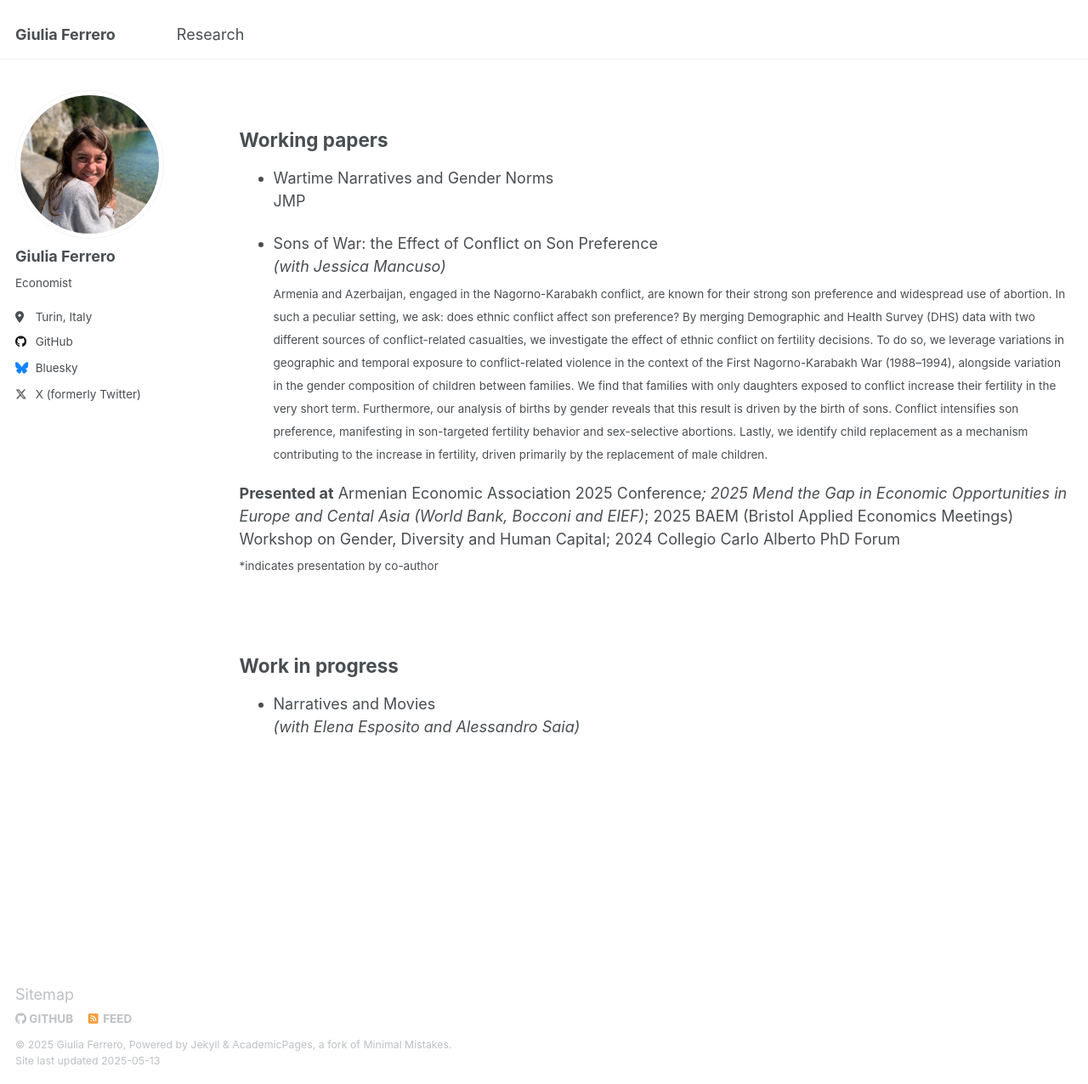
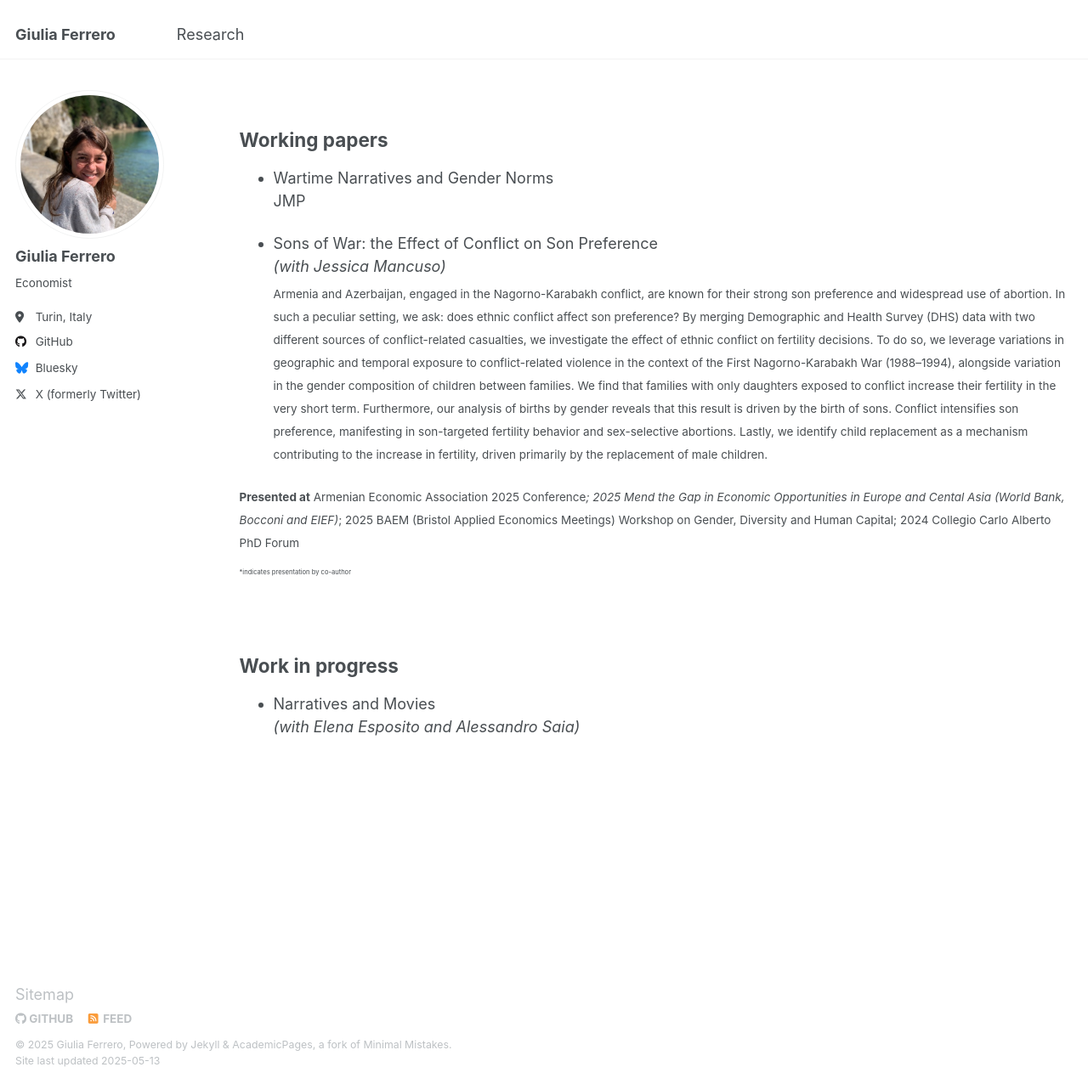
Before and after one commit to giuliferrero/giuliferrero.github.io, a Jekyll site: the page built from _pages/publications.md, in a window 1280 px wide and 1276 px high. Shown: the whole window at 85% size. Built offline with Jekyll 4.4.1, drawn with Linux system fonts in a browser that asks for light colours.

```diff
--- a/_pages/publications.md
+++ b/_pages/publications.md
@@ -25,7 +25,7 @@ Working papers
 - Sons of War: the Effect of Conflict on Son Preference<br>*(with Jessica Mancuso)* <br>
 <sub>Armenia and Azerbaijan, engaged in the Nagorno-Karabakh conflict, are known for their strong son preference and widespread use of abortion. In such a peculiar setting, we ask: does ethnic conflict affect son preference? By merging Demographic and Health Survey (DHS) data with two different sources of conflict-related casualties, we investigate the effect of ethnic conflict on fertility decisions. To do so, we leverage variations in geographic and temporal exposure to conflict-related violence in the context of the First Nagorno-Karabakh War (1988–1994), alongside variation in the gender composition of children between families. We find that families with only daughters exposed to conflict increase their fertility in the very short term. Furthermore, our analysis of births by gender reveals that this result is driven by the birth of sons. Conflict intensifies son preference, manifesting in son-targeted fertility behavior and sex-selective abortions. Lastly, we identify child replacement as a mechanism contributing to the increase in fertility, driven primarily by the replacement of male children.<sub><br>
 
-**Presented at** Armenian Economic Association 2025 Conference*; 2025 Mend the Gap in Economic Opportunities in Europe and Cental Asia (World Bank, Bocconi and EIEF)*; 2025 BAEM (Bristol Applied Economics Meetings) Workshop on Gender, Diversity and Human Capital; 2024 Collegio Carlo Alberto PhD Forum
+<sub>**Presented at** Armenian Economic Association 2025 Conference*; 2025 Mend the Gap in Economic Opportunities in Europe and Cental Asia (World Bank, Bocconi and EIEF)*; 2025 BAEM (Bristol Applied Economics Meetings) Workshop on Gender, Diversity and Human Capital; 2024 Collegio Carlo Alberto PhD Forum<sub>
 <br> <sub>*indicates presentation by co-author<sub>
 
 <br>
```
